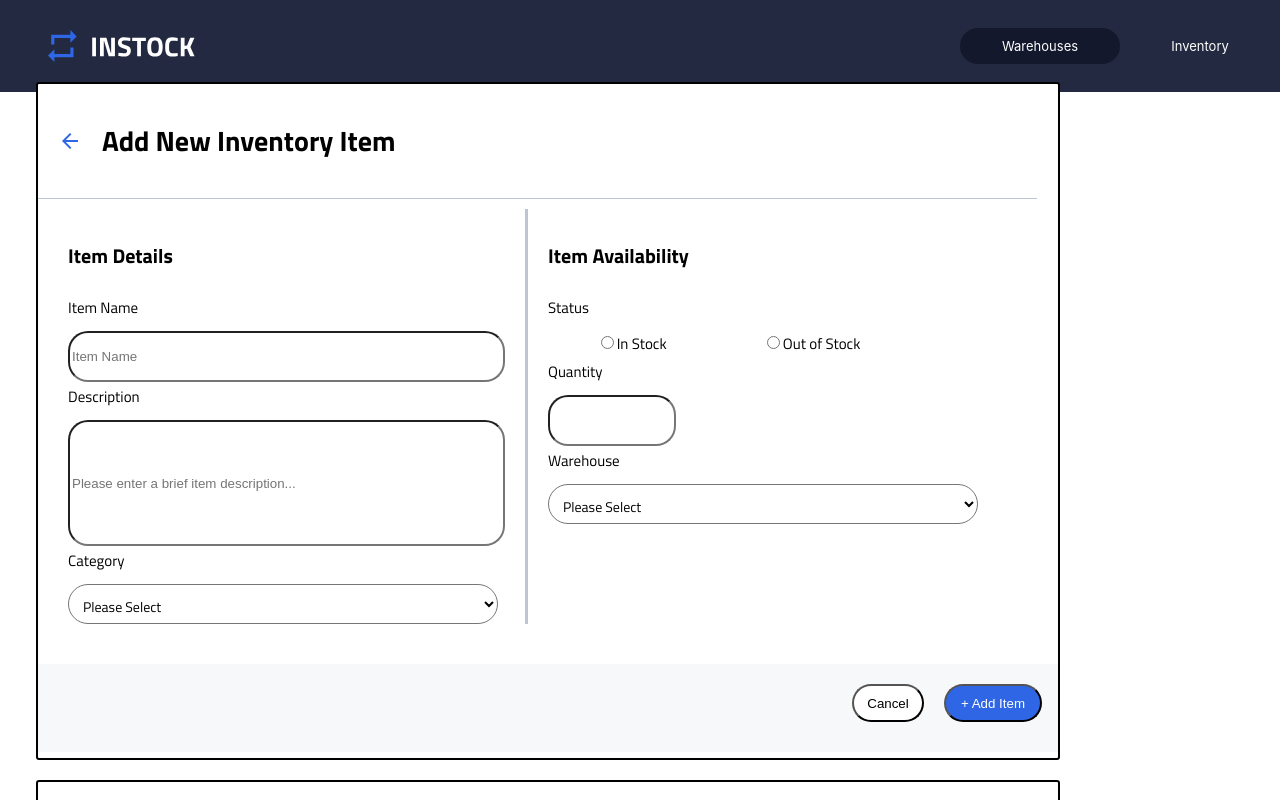
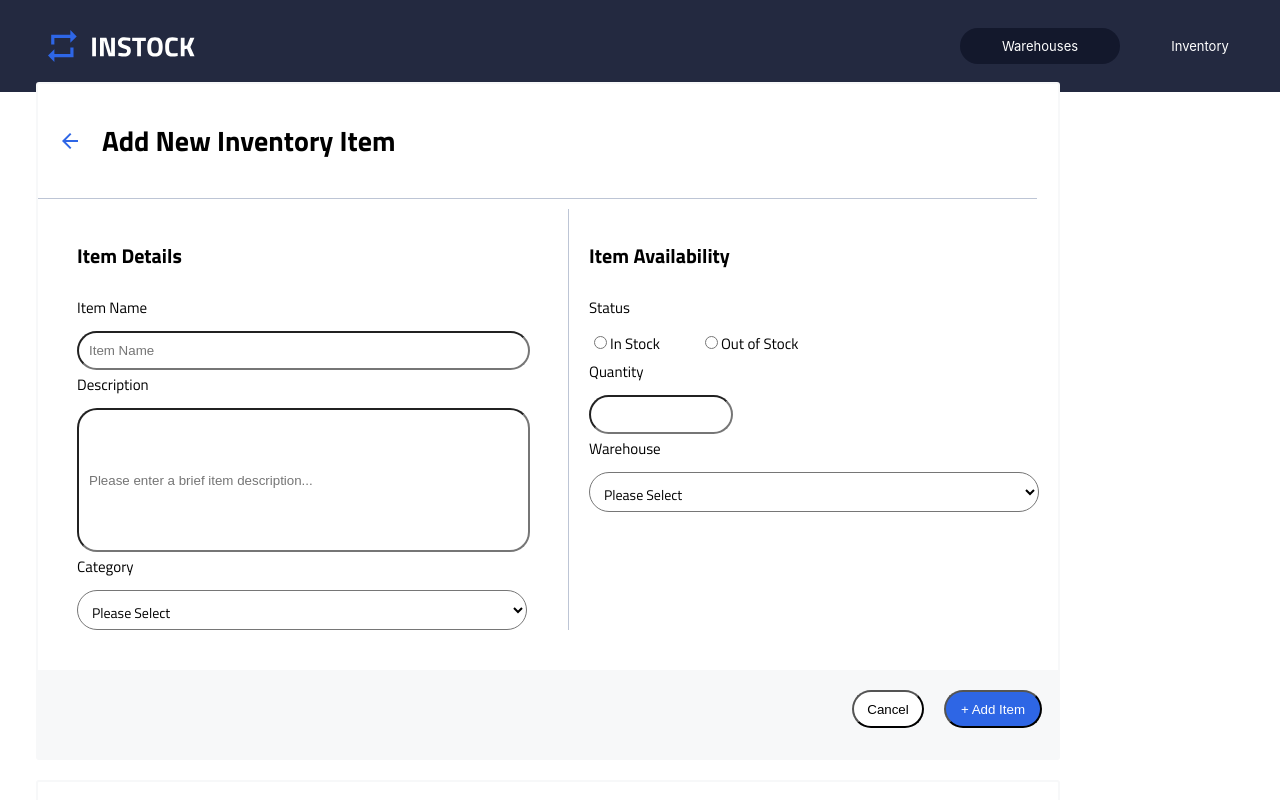
Before and after one commit to mgainer126/InStock, a React (Create React App) app in the folder client/: page /edit in a window 1280 px wide. Shown: the top 800 px of the page. Built offline with nearby package versions, Linux system fonts and the light colour scheme; no server answers; the HTML template or start-up script is replaced by a standard one.

Commit message:
updated AddNewInventoryItem.scss

```diff
--- a/client/src/components/AddNewInventoryItem/AddNewInventoryItem.scss
+++ b/client/src/components/AddNewInventoryItem/AddNewInventoryItem.scss
@@ -4,7 +4,7 @@
 .card {
 	background-color: $white;
 	margin: 20px;
-	border: 2px solid black;
+	border: 2px solid $light-grey;
 	position: relative;
 	top: -25px;
 	left: 16px;
@@ -44,13 +44,13 @@
 .form-wrapper {
 	@include tablet {
 		display: flex;
-		justify-content: flex-start;
+		justify-content: center;
+		justify-content: space-around;
 	}
 }
 
 #left-border {
-	border-left-style: solid;
-	border-left-color: $Cloud;
+	border-left: 1px solid $Cloud;
 }
 
 .form {
@@ -79,6 +79,9 @@
 		padding-top: 2px;
 		@include mobile-body-large;
 		padding-bottom: 10px;
+		@include tablet {
+			margin-right: 40px;
+		}
 	}
 	&__input-box {
 		height: 40px;
@@ -90,8 +93,7 @@
 		&--description {
 			width: 295px;
 			height: 120px;
-			left: 40px;
-			top: 433px;
+			padding: 10px;
 			border-radius: 20px;
 			@include desktop {
 				width: 429px;
@@ -105,9 +107,9 @@
 			border-radius: 20px;
 		}
 		&--one {
-			height: 2.8125rem;
 			border-radius: 20px;
 			width: 17.96rem;
+			padding: 10px;
 			@include desktop {
 				width: 429px;
 			}
@@ -115,12 +117,11 @@
 
 		@include Body-medium;
 		@include tablet {
-			height: 2.8125rem;
-			width: 17.96rem;
+			width: 19.5rem;
 		}
 		@include desktop {
 			height: 40px;
-			width: 430px;
+			width: 450px;
 			border-radius: 40px;
 		}
 	}
@@ -135,7 +136,6 @@
 .status__wrapper {
 	display: flex;
 	justify-content: flex-start;
-	justify-content: space-around;
 	@include mobile-body-medium;
 }
 
```
